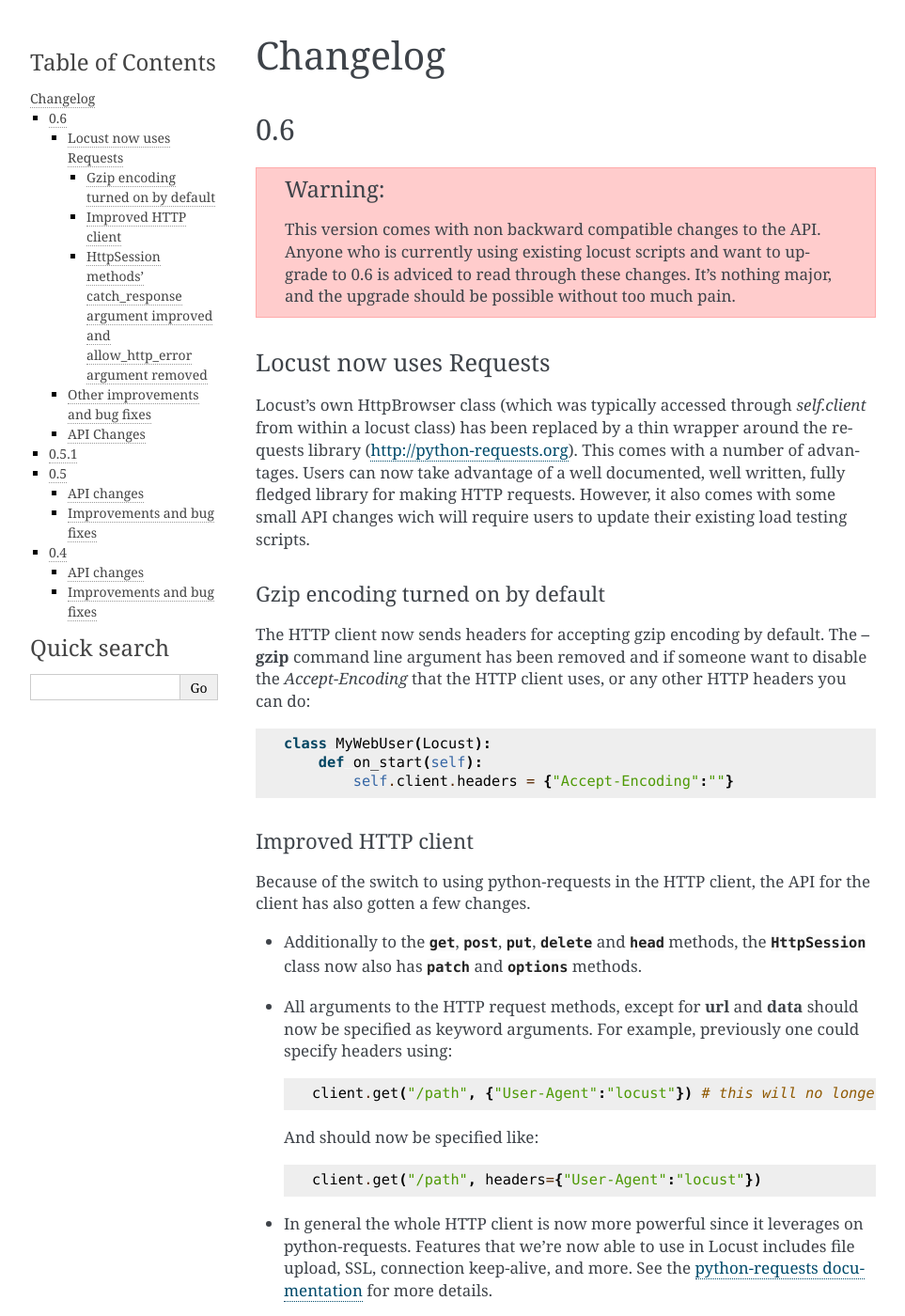
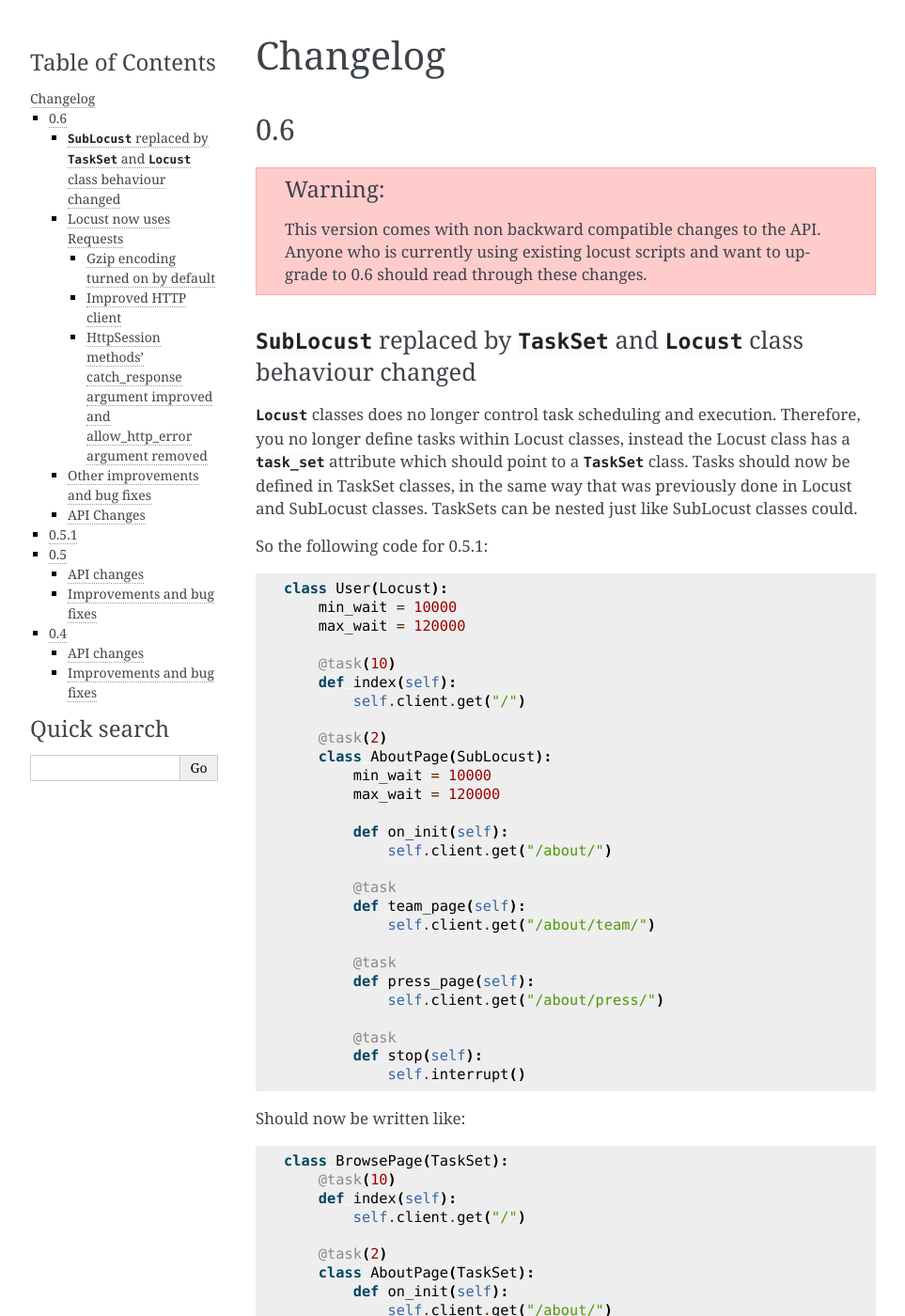
Before and after one commit to locustio/locust, a Sphinx documentation site: the page built from docs/changelog.rst, in a window 1280 px wide and 1400 px high. Shown: the whole window at 94% size, without its empty margins (148-1111 px from the left). Built offline with Sphinx 7.4.7, drawn with Linux system fonts in a browser that asks for light colours; some of the changed text lies outside the part shown.

Commit message:
Described Locust/TaskSet API changes in changelog and improved documentation #43

```diff
--- a/docs/changelog.rst
+++ b/docs/changelog.rst
@@ -9,9 +9,79 @@
 
     This version comes with non backward compatible changes to the API.
     Anyone who is currently using existing locust scripts and want to upgrade to 0.6
-    is adviced to read through these changes. It's nothing major, and the upgrade
-    should be possible without too much pain.
+    should read through these changes.
 
+:py:class:`SubLocust <locust.core.SubLocust>` replaced by :py:class:`TaskSet <locust.core.TaskSet>` and :py:class:`Locust <locust.core.Locust>` class behaviour changed
+-----------------------------------------------------------------------------------------------------------------------------------------------------------------------
+
+:py:class:`Locust <locust.core.Locust>` classes does no longer control task scheduling and execution.
+Therefore, you no longer define tasks within Locust classes, instead the Locust class has a
+:py:attr:`task_set <locust.core.Locust.task_set>` attribute which should point to a
+:py:class:`TaskSet <locust.core.TaskSet>` class. Tasks should now be defined in TaskSet
+classes, in the same way that was previously done in Locust and SubLocust classes. TaskSets can be
+nested just like SubLocust classes could.
+
+So the following code for 0.5.1::
+
+    class User(Locust):
+        min_wait = 10000
+        max_wait = 120000
+
+        @task(10)
+        def index(self):
+            self.client.get("/")
+
+        @task(2)
+        class AboutPage(SubLocust):
+            min_wait = 10000
+            max_wait = 120000
+
+            def on_init(self):
+                self.client.get("/about/")
+
+            @task
+            def team_page(self):
+                self.client.get("/about/team/")
+
+            @task
+            def press_page(self):
+                self.client.get("/about/press/")
+
+            @task
+            def stop(self):
+                self.interrupt()
+
+Should now be written like::
+
+    class BrowsePage(TaskSet):
+        @task(10)
+        def index(self):
+            self.client.get("/")
+
+        @task(2)
+        class AboutPage(TaskSet):
+            def on_init(self):
+                self.client.get("/about/")
+
+            @task
+            def team_page(self):
+                self.client.get("/about/team/")
+
+            @task
+            def press_page(self):
+                self.client.get("/about/press/")
+
+            @task
+            def stop(self):
+                self.interrupt()
+
+    class User(Locust):
+        min_wait = 10000
+        max_wait = 120000
+        task_set = BrowsePage
+
+Each TaskSet instance gets a :py:attr:`locust <locust.core.TaskSet.locust>` attribute, which refers to the
+Locust class.
 
 Locust now uses Requests
 ------------------------
```
Also changed, not shown: docs/api.rst (+5 -7 lines), 1 other file.
